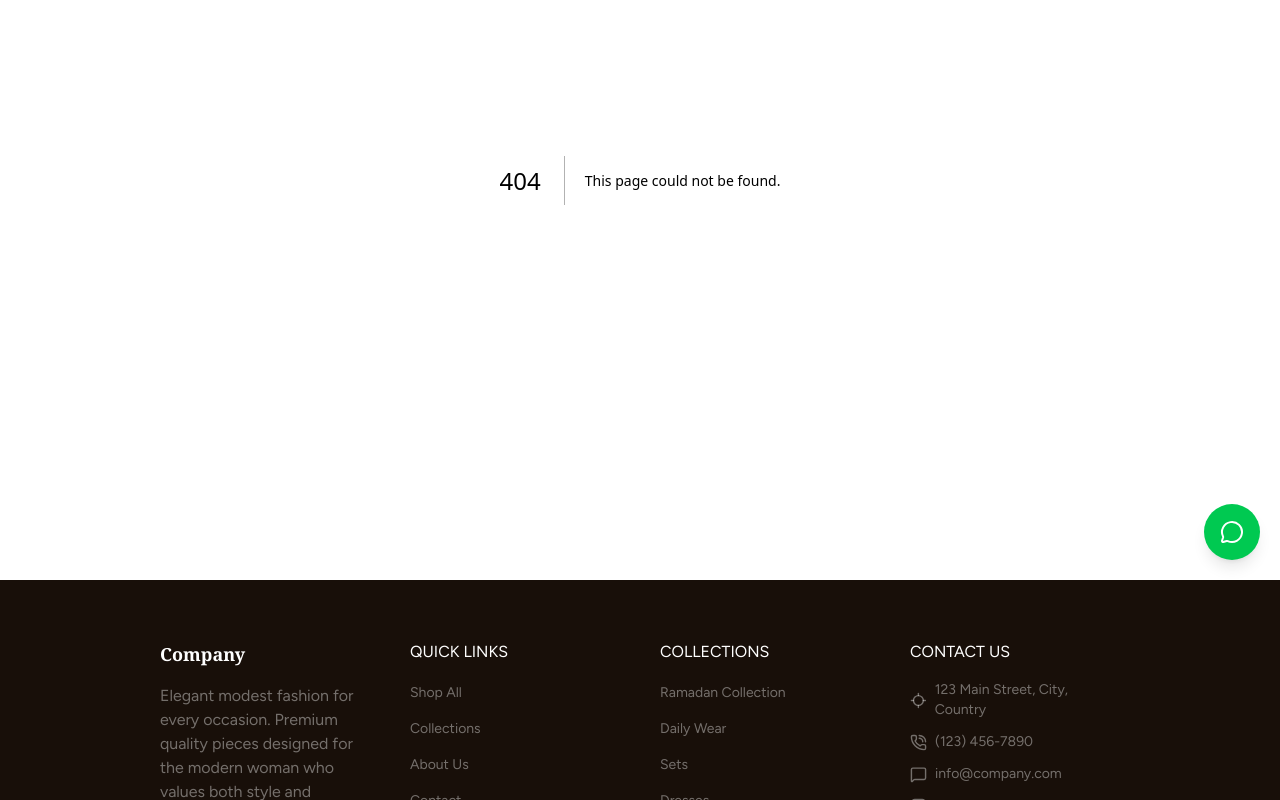
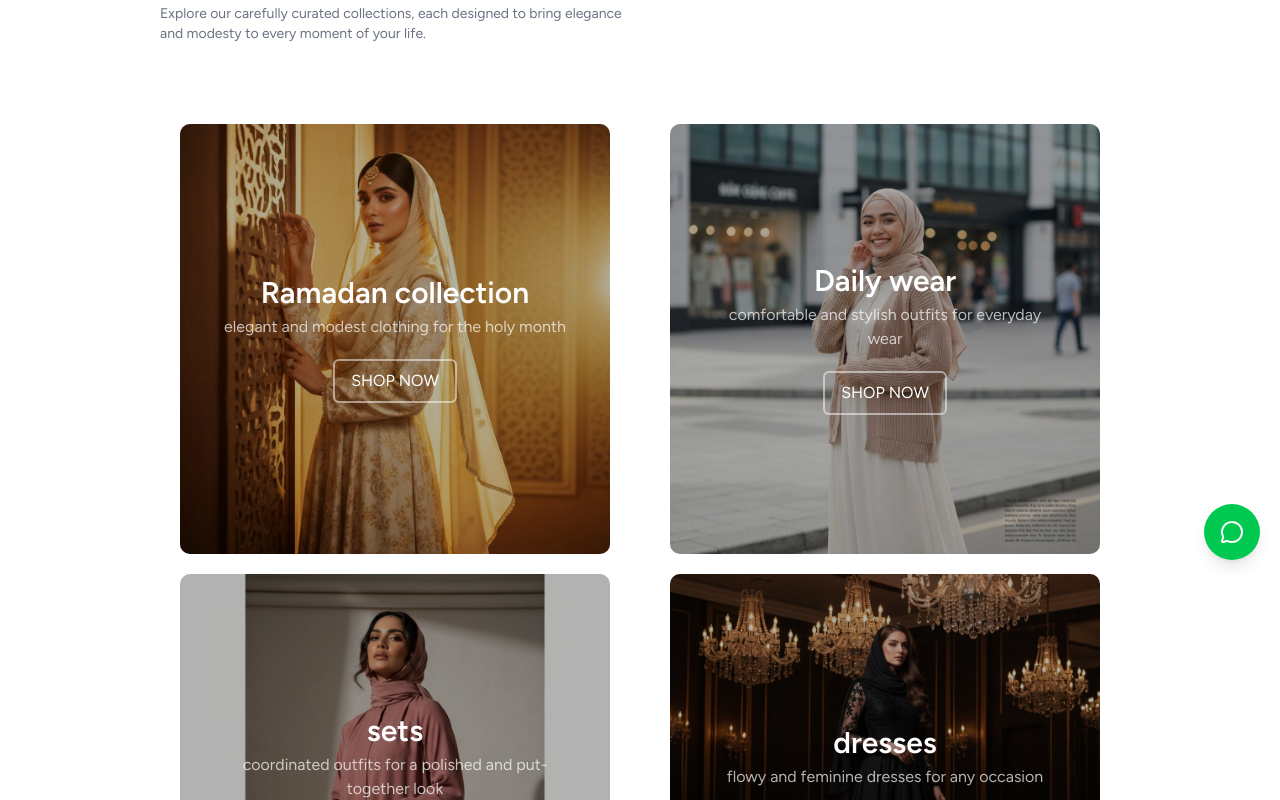
Before and after one commit to Anas-Abdul-El/clothes-shop, a Next.js app: page /collections in a window 1280 px wide. Before the commit this address had no page. Shown: the part 220-1020 px from the top of the page. Built offline with nearby package versions, Linux system fonts and the light colour scheme.

Commit message:
add the collections

```diff
--- /dev/null
+++ b/src/app/collections/page.tsx
@@ -0,0 +1,11 @@
+import CollectionsWrapper from '@/components/collections/Collections-wrapper'
+
+function Page() {
+  return (
+    <main className='md:px-10 lg:px-20'>
+        <CollectionsWrapper/>
+    </main>
+  )
+}
+
+export default Page
--- /dev/null
+++ b/src/components/collections/Collections-wrapper.tsx
@@ -0,0 +1,72 @@
+import Image from "next/image"
+import { Button } from "../ui/button"
+import Link from "next/link"
+
+
+const collection = [
+    {
+        id: 1,
+        name: "Ramadan collection",
+        desc: "elegant and modest clothing for the holy month",
+        image: "/images/collections/ramadan.jpg"
+    },
+    {
+        id: 2,
+        name: "Daily wear",
+        desc: "comfortable and stylish outfits for everyday wear",
+        image: "/images/collections/daily-wear.jpg"
+    },
+    {
+        id: 3,
+        name: "sets",
+        desc: "coordinated outfits for a polished and put-together look",
+        image: "/images/collections/sets.jpg"
+    },
+    {
+        id: 4,
+        name: "dresses",
+        desc: "flowy and feminine dresses for any occasion",
+        image: "/images/collections/dresses.jpg"
+    },
+]
+
+
+function CollectionsWrapper() {
+  return (
+    <div className='p-8 md:p-9 lg:p-20 relative'>
+      <div className='md:w-120 my-20'>
+        <h1 className='text-4xl md:text-5xl font-serif mb-4'>Our Collections</h1>
+        <p className='text-sm text-gray-500'>Explore our carefully curated collections, each designed to bring elegance and modesty to every moment of your life.</p>
+      </div>
+      <section className="w-full grid grid-cols-1 lg:grid-cols-2 gap-5">
+        {
+            collection.map((item) => (
+                <div key={item.id} className='overflow-hidden relative mx-5 rounded-lg cursor-pointer group'>
+
+                        <Image
+                            src={item.image}
+                            alt={item.name}
+                            height={800}
+                            width={800}
+                            className='bg-gray-500 w-full h-full group-hover:scale-110 object-cover object-center transition-transform duration-300 ease-in-out transform hover:scale-110'
+                        />
+
+                    <div className=" absolute z-10 w-full text-white h-full top-0 flex justify-center items-center flex-col gap-5 bg-black/30 p-10 text-center">
+                        <div className="flex flex-col items-center gap-1">
+                            <h3 className="text-xl lg:text-3xl font-semibold">{item.name}</h3>
+                        <p className=" text-white/70">{item.desc}</p>
+                        </div>
+                        <Link href={"/shop"} className="px-4 py-2 placeholder-sky-300 uppercase bg-transparent rounded-sm border-white/50 group-hover:border-white border-2 group-hover:bg-white group-hover:text-black transition-colors duration-300 ease-in-out">
+                            <p>shop now</p>
+                        </Link>
+                    </div>
+                </div>
+            ))
+        }
+
+      </section>
+    </div>
+  )
+}
+
+export default CollectionsWrapper
--- a/src/components/shop/Shop-wrapper.tsx
+++ b/src/components/shop/Shop-wrapper.tsx
@@ -136,7 +136,7 @@ function ShopWrapper() {
         </div>
         {
           !isSorted && (
-          <div className='mt-5 grid grid-cols-1 md:grid-cols-2 lg:grid-cols-3 md:p-4 gap-5'>
+          <div className='mt-5 grid grid-cols-1  lg:grid-cols-3 md:p-4 gap-5'>
             {
               products.map((product, key) => (
                 <ProductWrapper key={key} product={product} type="shop" />
```
